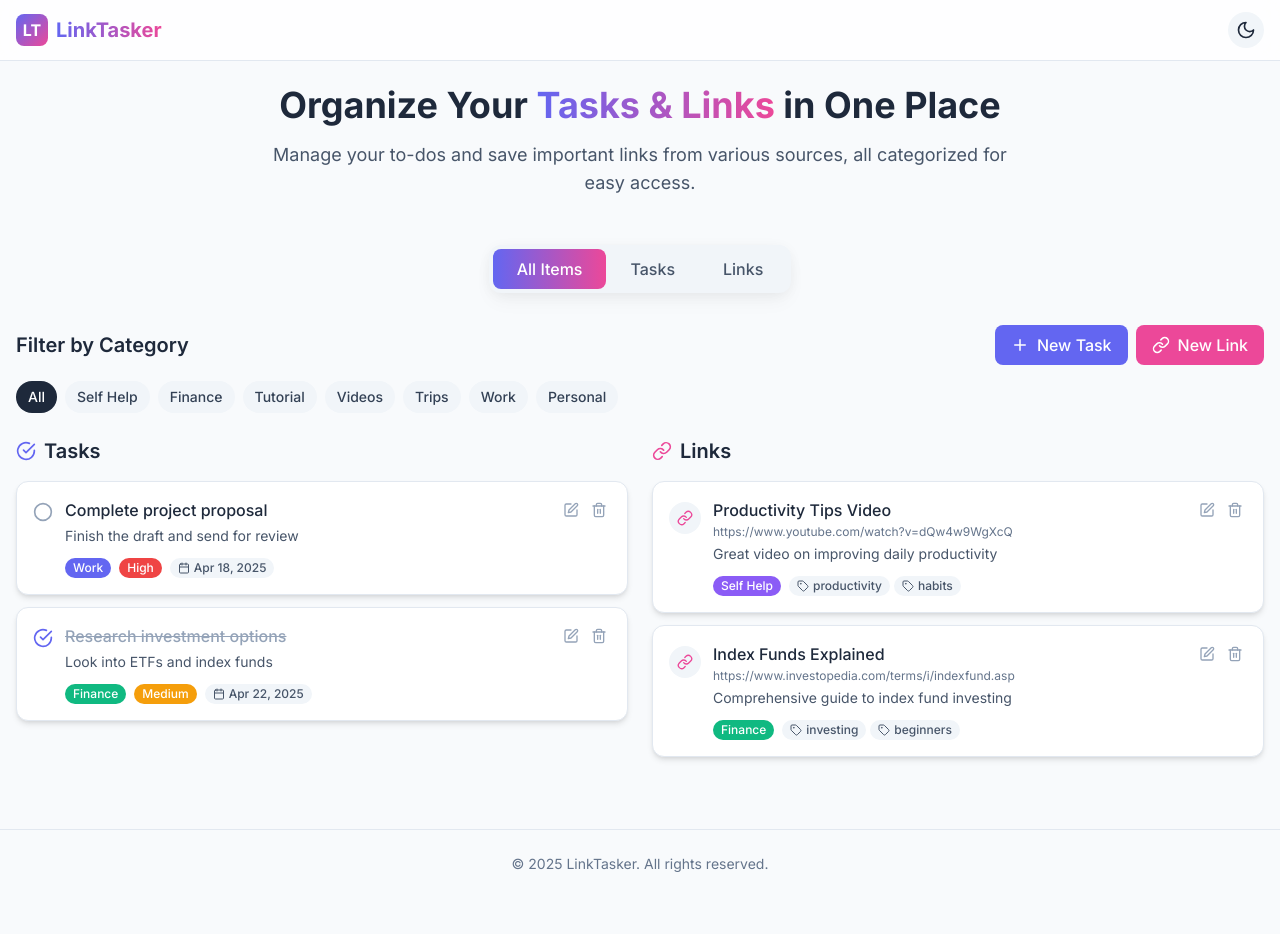
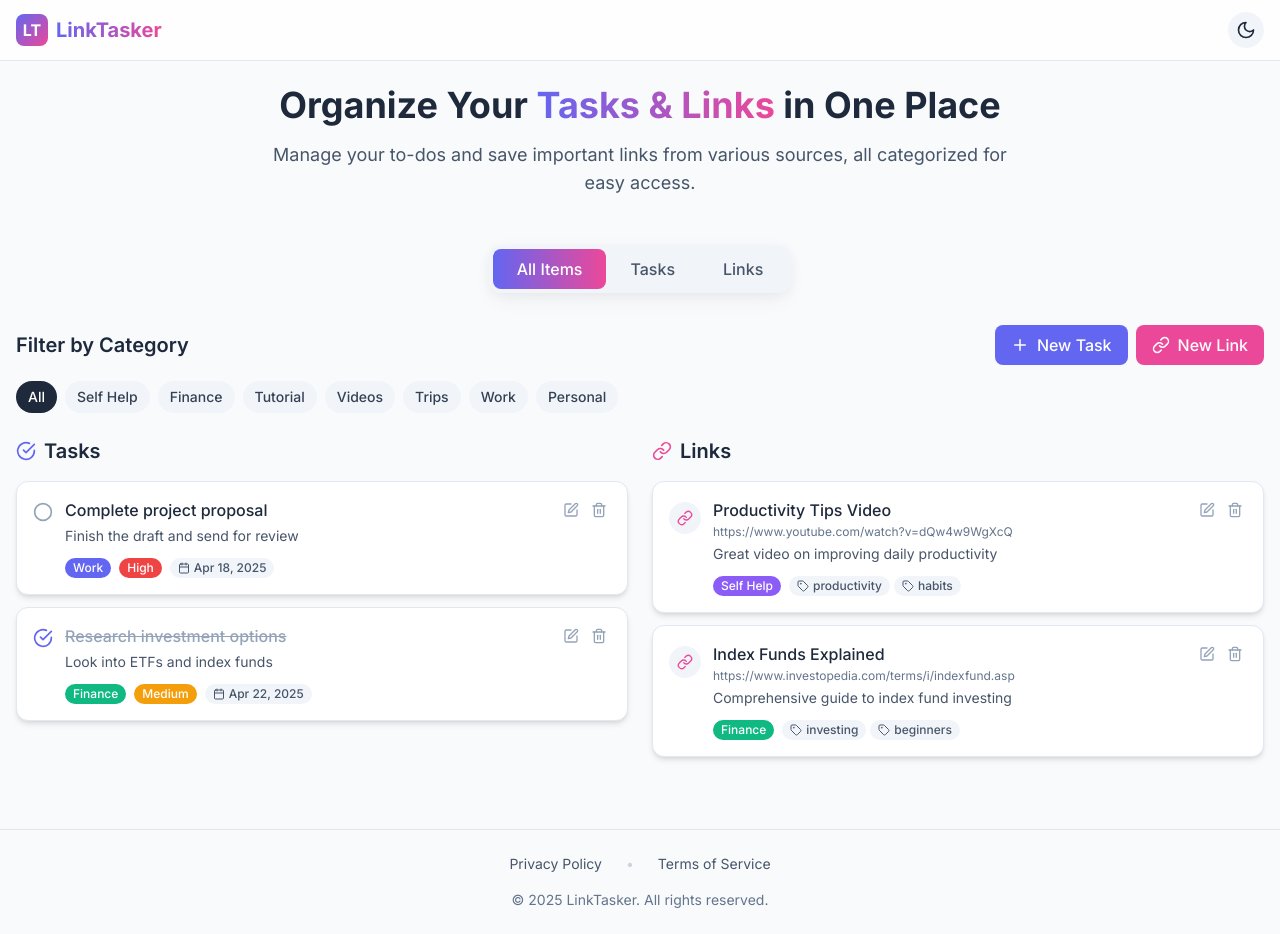
Before and after one commit to apper-canvas/aKuMrB-linktasker, a React (Vite) app: page / in a window 1280 px wide. Before the commit the page ends 898 px from the top, so only its background shows below. Built offline with nearby package versions, Linux system fonts and the light colour scheme.

Commit message:
Update App.jsx to include Privacy and Terms routes with footer links

```diff
--- a/src/App.jsx
+++ b/src/App.jsx
@@ -1,8 +1,10 @@
 import { useState, useEffect } from 'react'
-import { Routes, Route } from 'react-router-dom'
+import { Routes, Route, Link } from 'react-router-dom'
 import { Sun, Moon } from 'lucide-react'
 import { motion } from 'framer-motion'
 import Home from './pages/Home'
+import Privacy from './pages/Privacy'
+import Terms from './pages/Terms'
 import NotFound from './pages/NotFound'
 
 function App() {
@@ -25,14 +27,14 @@ function App() {
     <div className="min-h-screen bg-surface-50 dark:bg-surface-900 text-surface-800 dark:text-surface-100 transition-colors duration-300">
       <header className="sticky top-0 z-10 bg-white/80 dark:bg-surface-800/80 backdrop-blur-md border-b border-surface-200 dark:border-surface-700">
         <div className="container mx-auto px-4 py-3 flex justify-between items-center">
-          <div className="flex items-center gap-2">
+          <Link to="/" className="flex items-center gap-2 hover:opacity-80 transition-opacity">
             <div className="w-8 h-8 rounded-lg bg-gradient-to-br from-primary to-secondary flex items-center justify-center text-white font-bold">
               LT
             </div>
             <h1 className="text-xl font-bold bg-gradient-to-r from-primary to-secondary text-transparent bg-clip-text">
               LinkTasker
             </h1>
-          </div>
+          </Link>
 
           <motion.button
             whileTap={{ scale: 0.95 }}
@@ -48,13 +50,34 @@ function App() {
       <main className="container mx-auto px-4 py-6">
         <Routes>
           <Route path="/" element={<Home />} />
+          <Route path="/privacy" element={<Privacy />} />
+          <Route path="/terms" element={<Terms />} />
           <Route path="*" element={<NotFound />} />
         </Routes>
       </main>
 
       <footer className="border-t border-surface-200 dark:border-surface-700 py-6 mt-12">
-        <div className="container mx-auto px-4 text-center text-surface-500 dark:text-surface-400 text-sm">
-          <p>© {new Date().getFullYear()} LinkTasker. All rights reserved.</p>
+        <div className="container mx-auto px-4">
+          <div className="flex flex-col items-center gap-4">
+            <div className="flex items-center gap-6 text-sm">
+              <Link
+                to="/privacy"
+                className="text-surface-600 dark:text-surface-400 hover:text-primary dark:hover:text-primary transition-colors"
+              >
+                Privacy Policy
+              </Link>
+              <span className="text-surface-300 dark:text-surface-600">•</span>
+              <Link
+                to="/terms"
+                className="text-surface-600 dark:text-surface-400 hover:text-primary dark:hover:text-primary transition-colors"
+              >
+                Terms of Service
+              </Link>
+            </div>
+            <p className="text-center text-surface-500 dark:text-surface-400 text-sm">
+              © {new Date().getFullYear()} LinkTasker. All rights reserved.
+            </p>
+          </div>
         </div>
       </footer>
     </div>
```
